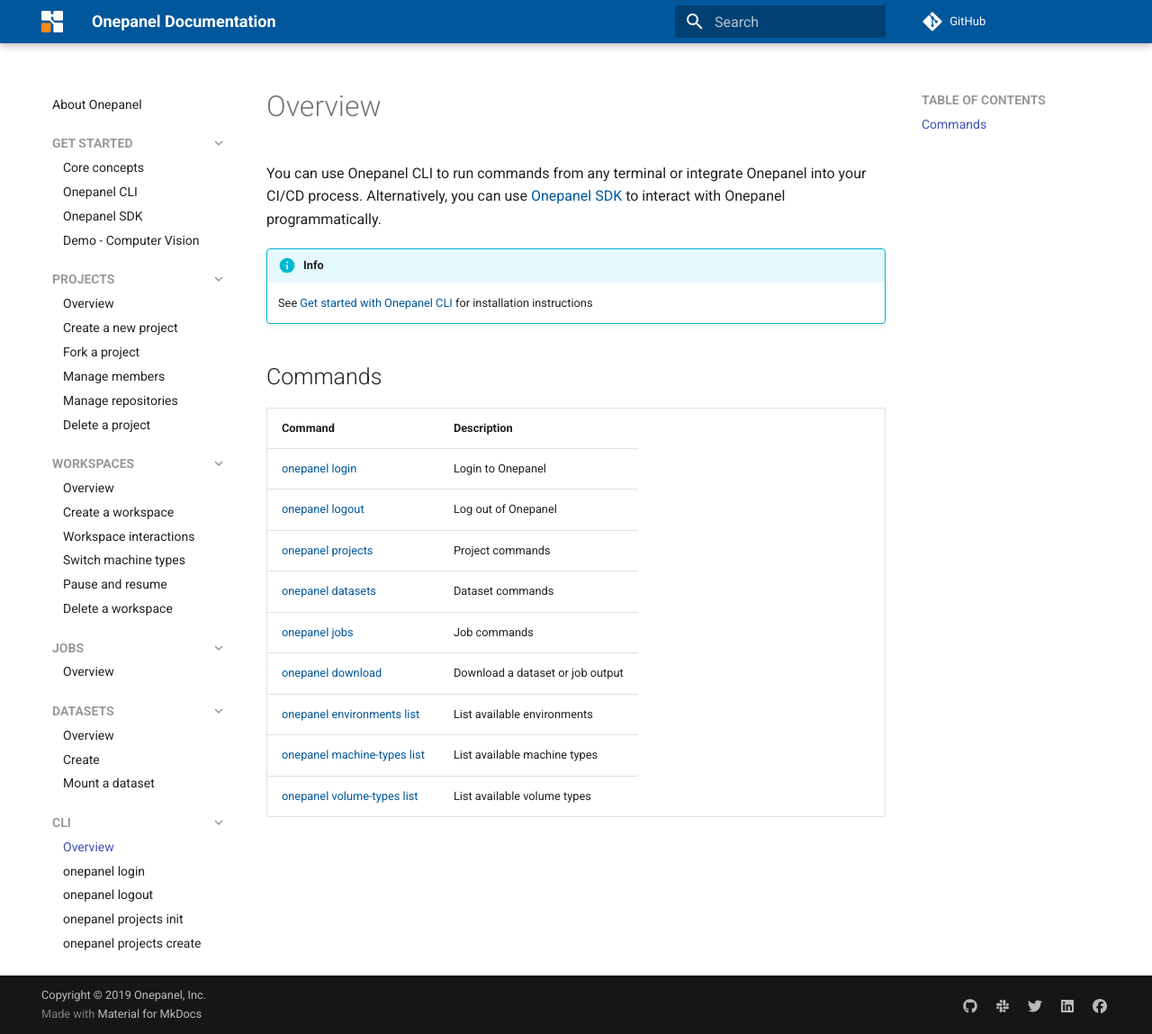
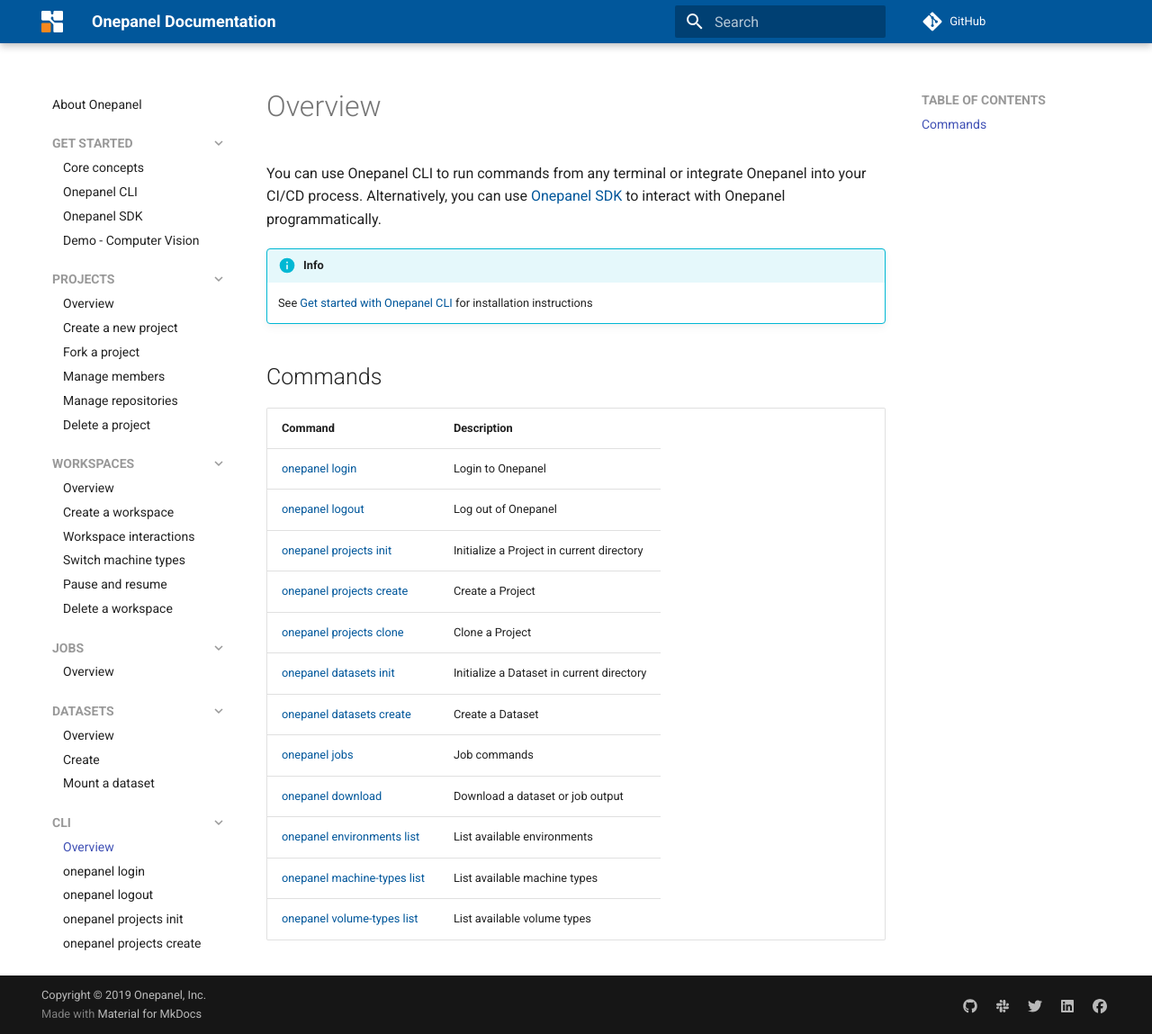
Before and after one commit to onepanelio/docs, an MkDocs documentation site: the page built from docs/cli/index.md, in a window 1280 px wide and 1149 px high. Shown: the whole window at 90% size. Built offline with MkDocs 1.6.1 and Material for MkDocs 9.7.7, drawn with Linux system fonts in a browser that asks for light colours; comment, search, counter and statistics services are not loaded.

Commit message:
update cli index

```diff
--- a/docs/cli/index.md
+++ b/docs/cli/index.md
@@ -5,14 +5,17 @@
 
 ## Commands
 
-Command                                  | Description
------------------------------------------|----------------------------------
-[onepanel login](login/)                 | Login to Onepanel
-[onepanel logout](logout/)               | Log out of Onepanel
-[onepanel projects](projects/)           | Project commands
-[onepanel datasets](datasets/)           | Dataset commands
-[onepanel jobs](jobs/)                   | Job commands
-[onepanel download](download/)           | Download a dataset or job output
-[onepanel environments list](environments-list/)   | List available environments
-[onepanel machine-types list](machine-types-list/) | List available machine types
+Command                                             | Description
+----------------------------------------------------|----------------------------------
+[onepanel login](login/)                            | Login to Onepanel
+[onepanel logout](logout/)                          | Log out of Onepanel
+[onepanel projects init](projects-init)             | Initialize a Project in current directory
+[onepanel projects create](projects-create)         | Create a Project
+[onepanel projects clone](projects-clone)           | Clone a Project
+[onepanel datasets init](datasets-init)             | Initialize a Dataset in current directory
+[onepanel datasets create](datasets-create)         | Create a Dataset
+[onepanel jobs](jobs/)                              | Job commands
+[onepanel download](download/)                      | Download a dataset or job output
+[onepanel environments list](environments-list/)    | List available environments
+[onepanel machine-types list](machine-types-list/)  | List available machine types
 [onepanel volume-types list ](volume-types-list/)   | List available volume types
```
